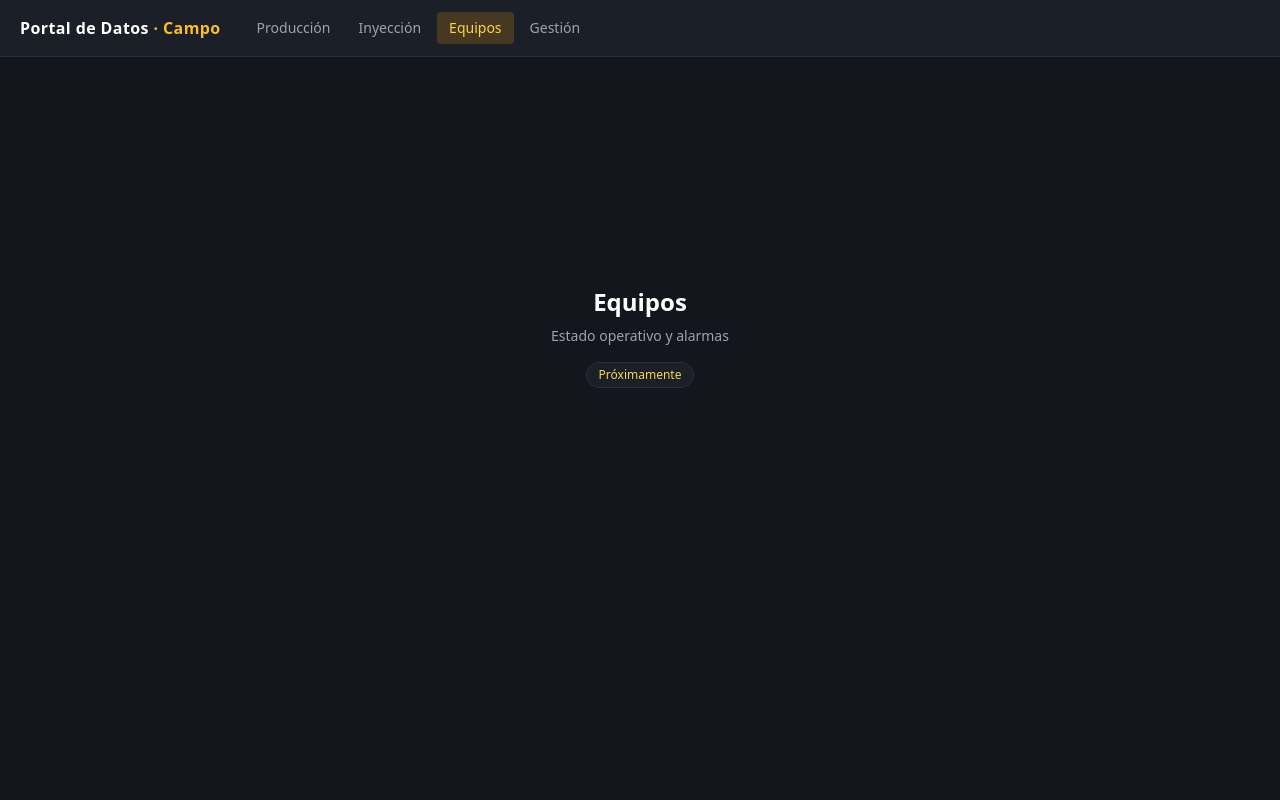
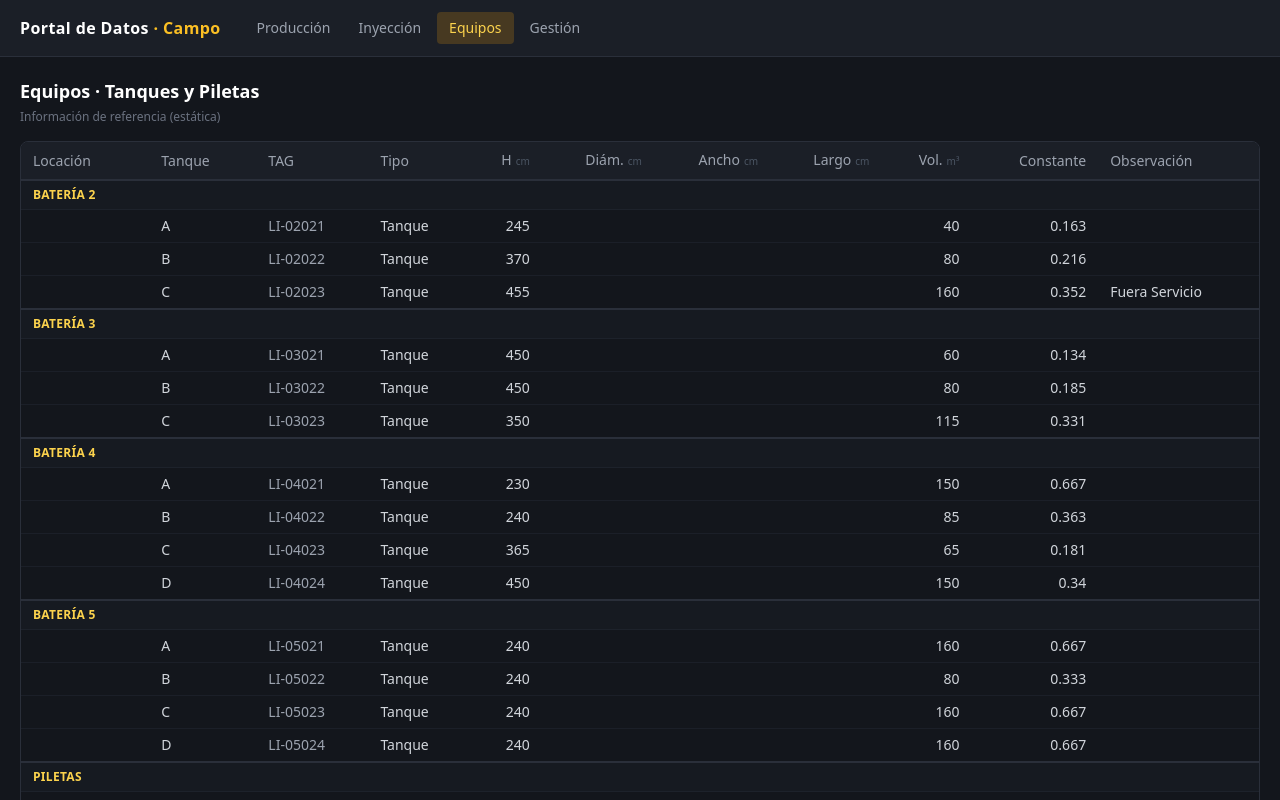
Before and after one commit to merinodiego/Web-SQL-Medanito-ZC, a React (Vite) app in the folder frontend/: page /equipos in a window 1280 px wide. Shown: the top 800 px of the page. Built offline with nearby package versions, Linux system fonts and the light colour scheme; no server answers.

Commit message:
Equipos: tabla estatica de tanques y piletas

```diff
--- a/frontend/src/App.jsx
+++ b/frontend/src/App.jsx
@@ -3,6 +3,7 @@ import NavBar from './components/NavBar.jsx';
 import Login from './pages/Login.jsx';
 import Produccion from './pages/Produccion.jsx';
 import Inyeccion from './pages/Inyeccion.jsx';
+import Equipos from './pages/Equipos.jsx';
 import Placeholder from './pages/Placeholder.jsx';
 
 export default function App() {
@@ -17,10 +18,7 @@ export default function App() {
           <Route path="/login" element={<Login />} />
           <Route path="/produccion" element={<Produccion />} />
           <Route path="/inyeccion" element={<Inyeccion />} />
-          <Route
-            path="/equipos"
-            element={<Placeholder titulo="Equipos" detalle="Estado operativo y alarmas" />}
-          />
+          <Route path="/equipos" element={<Equipos />} />
           <Route
             path="/gestion"
             element={<Placeholder titulo="Gestión" detalle="KPIs y eficiencia de campo" />}
--- /dev/null
+++ b/frontend/src/pages/Equipos.jsx
@@ -0,0 +1,134 @@
+// Equipos — tabla de referencia ESTÁTICA de tanques y piletas.
+// Los datos viven acá (no en la base). A futuro puede pasarse a backend/BD.
+const GRUPOS = [
+  {
+    titulo: 'Batería 2',
+    filas: [
+      { tanque: 'A', tag: 'LI-02021', tipo: 'Tanque', h: 245, vol: 40, cte: 0.163 },
+      { tanque: 'B', tag: 'LI-02022', tipo: 'Tanque', h: 370, vol: 80, cte: 0.216 },
+      { tanque: 'C', tag: 'LI-02023', tipo: 'Tanque', h: 455, vol: 160, cte: 0.352, obs: 'Fuera Servicio' },
+    ],
+  },
+  {
+    titulo: 'Batería 3',
+    filas: [
+      { tanque: 'A', tag: 'LI-03021', tipo: 'Tanque', h: 450, vol: 60, cte: 0.134 },
+      { tanque: 'B', tag: 'LI-03022', tipo: 'Tanque', h: 450, vol: 80, cte: 0.185 },
+      { tanque: 'C', tag: 'LI-03023', tipo: 'Tanque', h: 350, vol: 115, cte: 0.331 },
+    ],
+  },
+  {
+    titulo: 'Batería 4',
+    filas: [
+      { tanque: 'A', tag: 'LI-04021', tipo: 'Tanque', h: 230, vol: 150, cte: 0.667 },
+      { tanque: 'B', tag: 'LI-04022', tipo: 'Tanque', h: 240, vol: 85, cte: 0.363 },
+      { tanque: 'C', tag: 'LI-04023', tipo: 'Tanque', h: 365, vol: 65, cte: 0.181 },
+      { tanque: 'D', tag: 'LI-04024', tipo: 'Tanque', h: 450, vol: 150, cte: 0.340 },
+    ],
+  },
+  {
+    titulo: 'Batería 5',
+    filas: [
+      { tanque: 'A', tag: 'LI-05021', tipo: 'Tanque', h: 240, vol: 160, cte: 0.667 },
+      { tanque: 'B', tag: 'LI-05022', tipo: 'Tanque', h: 240, vol: 80, cte: 0.333 },
+      { tanque: 'C', tag: 'LI-05023', tipo: 'Tanque', h: 240, vol: 160, cte: 0.667 },
+      { tanque: 'D', tag: 'LI-05024', tipo: 'Tanque', h: 240, vol: 160, cte: 0.667 },
+    ],
+  },
+  {
+    titulo: 'Piletas',
+    filas: [
+      { loc: 'Pozo-2064', tanque: 'TK-2064', tag: 'LI-2064', tipo: 'Tanque', h: 280, vol: 40, cte: 0.163 },
+      { loc: 'Pozo-2493', tanque: 'TK-2493', tag: 'LI-2493', tipo: 'Pileta', h: 250, ancho: 239, largo: 1097, vol: 65.55, cte: 0.264 },
+      { tipo: 'Pileta', h: 250, ancho: 234, largo: 1183, vol: 69.21, cte: 0.277 },
+      { loc: 'Pozo-2479', tanque: 'TK-2479', tag: 'LI-2479', tipo: 'Pileta' },
+      { loc: 'Pozo-2499', tanque: 'TK-2499', tag: 'LI-2499', tipo: 'Pileta', cte: 0.286 },
+      { loc: 'BDT', tanque: 'A', tag: 'LI-31021', tipo: 'Tanque', vol: 40, cte: 0.667 },
+      { loc: 'LS', tanque: 'A', tag: 'LI-37021', tipo: 'Pileta' },
+    ],
+  },
+  {
+    titulo: 'PTC',
+    filas: [
+      { tanque: 'TK-1200', tag: 'LI-20045', tipo: 'Tanque', vol: 1200, cte: 1.333 },
+      { tanque: 'TK-80', tag: 'LI-20025', tipo: 'Tanque', vol: 80, cte: 0.340 },
+    ],
+  },
+];
+
+const COLS = [
+  { key: 'loc', label: 'Locación' },
+  { key: 'tanque', label: 'Tanque' },
+  { key: 'tag', label: 'TAG' },
+  { key: 'tipo', label: 'Tipo' },
+  { key: 'h', label: 'H', unit: 'cm', num: true },
+  { key: 'dia', label: 'Diám.', unit: 'cm', num: true },
+  { key: 'ancho', label: 'Ancho', unit: 'cm', num: true },
+  { key: 'largo', label: 'Largo', unit: 'cm', num: true },
+  { key: 'vol', label: 'Vol.', unit: 'm³', num: true },
+  { key: 'cte', label: 'Constante', num: true },
+  { key: 'obs', label: 'Observación' },
+];
+
+function cell(value) {
+  return value === undefined || value === null ? '' : value;
+}
+
+export default function Equipos() {
+  return (
+    <div className="p-5">
+      <h1 className="mb-1 text-lg font-semibold text-white">Equipos · Tanques y Piletas</h1>
+      <p className="mb-4 text-xs text-gray-500">Información de referencia (estática)</p>
+
+      <div className="overflow-auto rounded-lg border border-line">
+        <table className="w-full border-collapse text-sm">
+          <thead className="sticky top-0 z-10 bg-panel-2 text-gray-400">
+            <tr>
+              {COLS.map((c) => (
+                <th key={c.key} className={`px-3 py-2 font-medium ${c.num ? 'text-right' : 'text-left'}`}>
+                  {c.label}
+                  {c.unit && <span className="ml-1 text-[10px] text-gray-600">{c.unit}</span>}
+                </th>
+              ))}
+            </tr>
+          </thead>
+          <tbody>
+            {GRUPOS.map((g) => (
+              <GroupRows key={g.titulo} grupo={g} />
+            ))}
+          </tbody>
+        </table>
+      </div>
+    </div>
+  );
+}
+
+function GroupRows({ grupo }) {
+  return (
+    <>
+      <tr className="border-t-2 border-line bg-panel-2/50">
+        <td colSpan={COLS.length} className="px-3 py-1.5 text-xs font-semibold uppercase tracking-wide text-amber-300">
+          {grupo.titulo}
+        </td>
+      </tr>
+      {grupo.filas.map((f, i) => (
+        <tr key={i} className="border-t border-line/40 hover:bg-panel-2/40">
+          {COLS.map((c) => {
+            const v = cell(f[c.key]);
+            const isObsFueraServicio = c.key === 'obs' && v;
+            return (
+              <td
+                key={c.key}
+                className={`px-3 py-1.5 ${c.num ? 'text-right tabular-nums text-gray-300' : 'text-gray-300'} ${
+                  isObsFueraServicio ? 'text-amber-400' : ''
+                } ${c.key === 'tag' ? 'text-gray-400' : ''}`}
+              >
+                {v}
+              </td>
+            );
+          })}
+        </tr>
+      ))}
+    </>
+  );
+}
```
